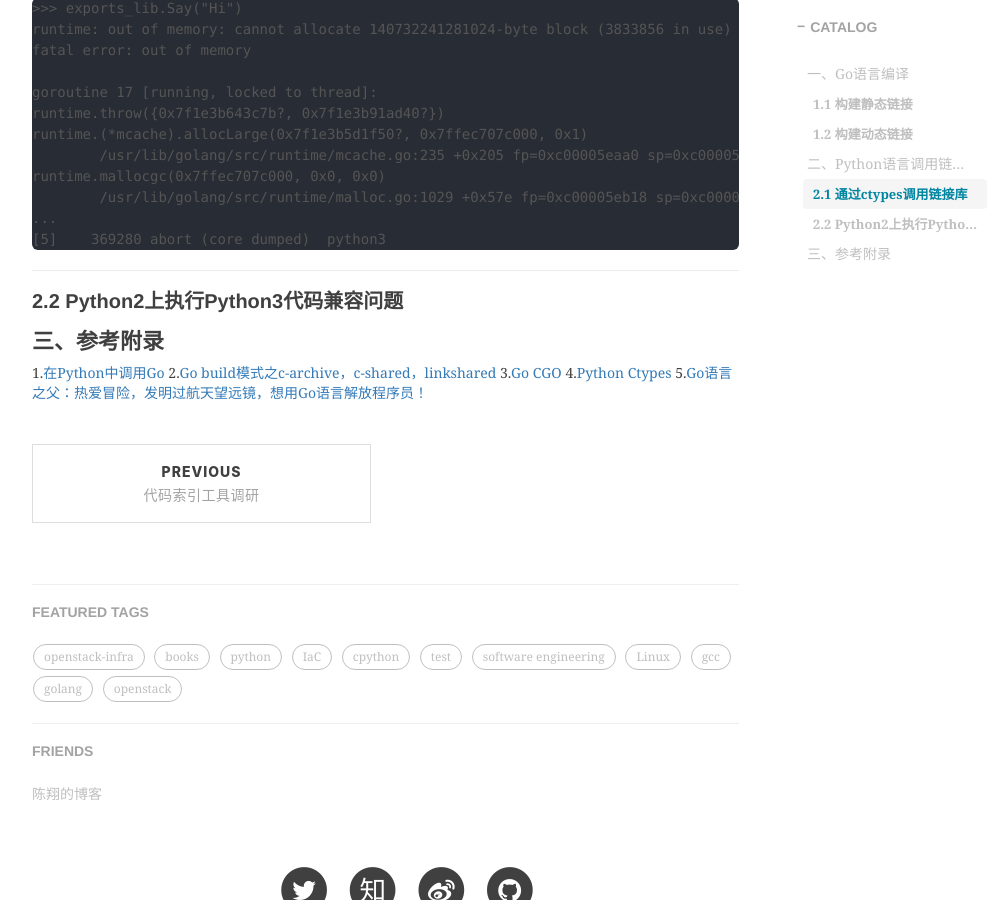
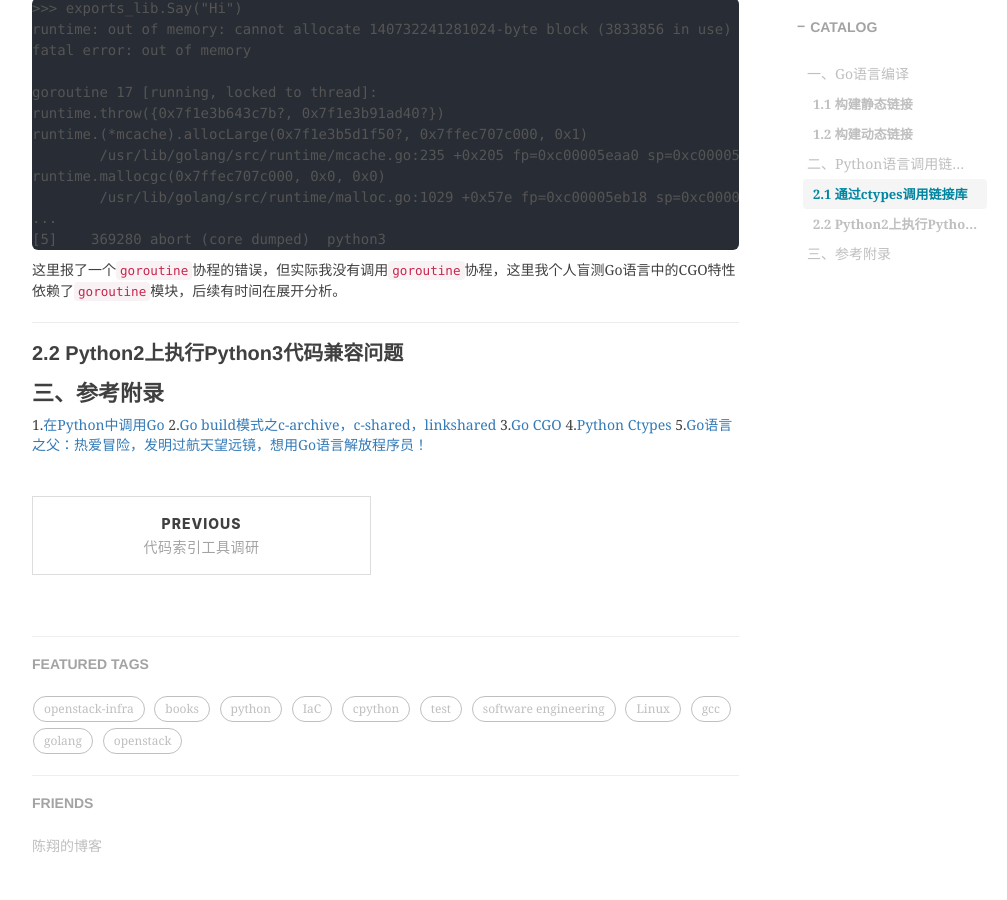
Before and after one commit to shihai1991/shihai1991.github.io, a Jekyll site: the page built from _posts/2023-02-10-python调用c.md, in a window 1280 px wide and 900 px high, scrolled down 2142 px. Shown: the whole window, without its empty margins (233-1240 px from the left). Built offline with Jekyll 4.4.1, drawn with Linux system fonts in a browser that asks for light colours; nearby versions of some CDN libraries; comment, search, counter and statistics services are not loaded.

Commit message:
Update 2023-02-10-python调用c.md

````diff
--- a/_posts/2023-02-10-python调用c.md
+++ b/_posts/2023-02-10-python调用c.md
@@ -97,6 +97,7 @@ runtime.mallocgc(0x7ffec707c000, 0x0, 0x0)
 ...
 [5]    369280 abort (core dumped)  python3
 ```
+这里报了一个`goroutine`协程的错误，但实际我没有调用`goroutine`协程，这里我个人盲测Go语言中的CGO特性依赖了`goroutine`模块，后续有时间在展开分析。
 
 ## 2.2 Python2上执行Python3代码兼容问题
 
````
